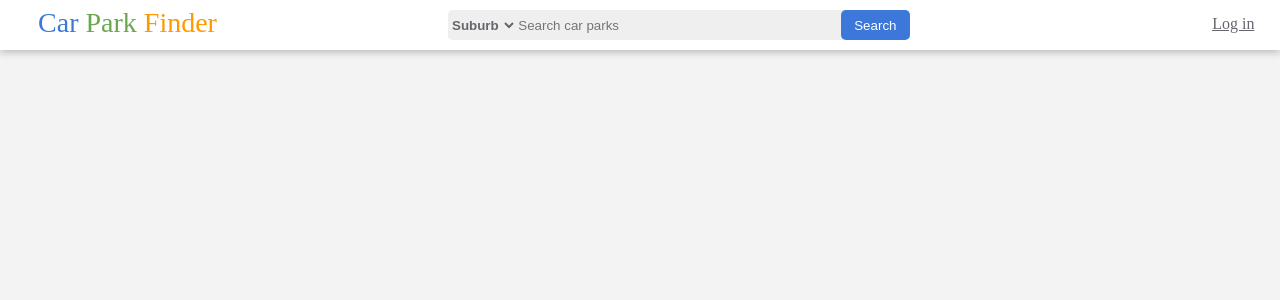
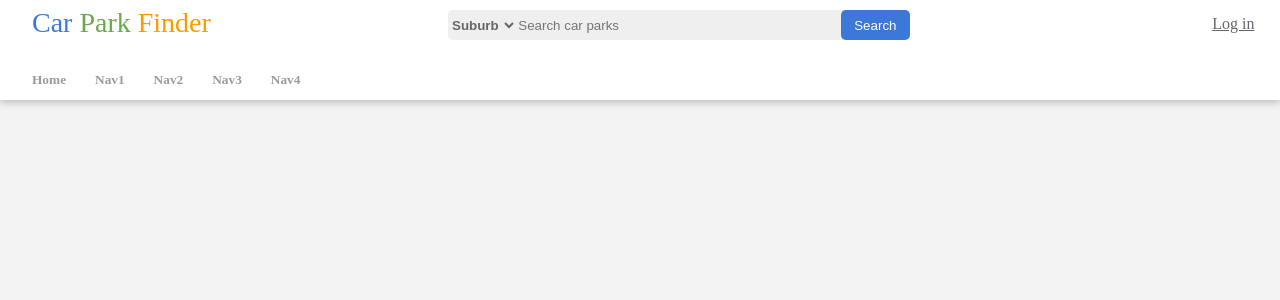
Before and after one commit to leexsen/Brisbane-Park-Finder, a PHP site: page / in a window 1280 px wide. Shown: the top 300 px of the page. Run offline with PHP 8.4, Linux system fonts and the light colour scheme.

Commit message:
add navigation bar

```diff
--- a/index.html
+++ b/index.html
@@ -31,6 +31,16 @@
 				<a href="">Log in</a>
 			</div>
 
+			<div id="navigationBar">
+				<ul>
+					<li><a href="">Home</a></li>
+					<li><a href="">Nav1</a></li>
+					<li><a href="">Nav2</a></li>
+					<li><a href="">Nav3</a></li>
+					<li><a href="">Nav4</a></li>
+				</ul>
+			</div>
+
 		</div>
 	</body>
 </html>
--- a/style.css
+++ b/style.css
@@ -11,20 +11,20 @@ html {
 
 #header {
 	position: relative;
-	height: 50px;
+	height: 100px;
 	background-color: white;
 	box-shadow: 0px 3px 7px #c0c0c0
 }
 
 #logo {
 	position: absolute;
-	top: calc((100% - 37px) / 2);
+	top: calc((50% - 37px) / 2);
 	width: 16%;
 	min-width: 255px;
 	height: 37px;
-	text-align: center;
+	padding-left: 2.5%;
 	font-size: 28px;
-	float: left;
+	left: 0;
 	z-index: 2;
 }
 
@@ -42,9 +42,9 @@ html {
 
 #searchBox {
 	position: relative;
-	top: 20%;
+	top: 10%;
 	left: 35%;
-	height: 60%;
+	height: 30%;
 	width: 30%;
 	min-width: 462px;
 	text-align: center;
@@ -101,11 +101,11 @@ html {
 
 #login {
 	position: absolute;
-	top: 30%;
+	top: 15%;
 	right: 0;
-	height: 40%;
+	height: 20%;
 	width: 16%;
-	float: right;
+	right: 0;
 	text-align: right;
 	padding-right: 2%;
 	z-index: 2;
@@ -114,3 +114,45 @@ html {
 #login a:link, a:visited {
 	color: #66666d;
 }
+
+#navigationBar {
+	position: absolute;
+	width: 100%;
+	left: 0;
+	bottom:0;
+	border:1px;
+	border-color:black;
+}
+
+#navigationBar ul {
+	list-style-type: none;
+	margin-left: 2.5%;
+	margin-bottom: 2px;
+	padding: 0;
+	overflow: hidden;
+}
+
+#navigationBar ul li {
+	display: inline-block;
+	margin-right: 2%;
+	border: 0;
+	border-color: white;
+	padding-bottom: 10px;
+	transition: 0.5s;
+	transition-property: border-color;
+}
+
+#navigationBar ul li a {
+	text-align: center;
+	text-decoration: none;
+	font-weight: bold;
+	font-size: 10pt;
+	color: #999c9c;
+}
+
+#navigationBar ul li:hover {
+	border-color: #3c78da;
+	border-width: 0 0 3px 0;
+	border-style: solid;
+	padding-bottom: 7px;
+}
```
